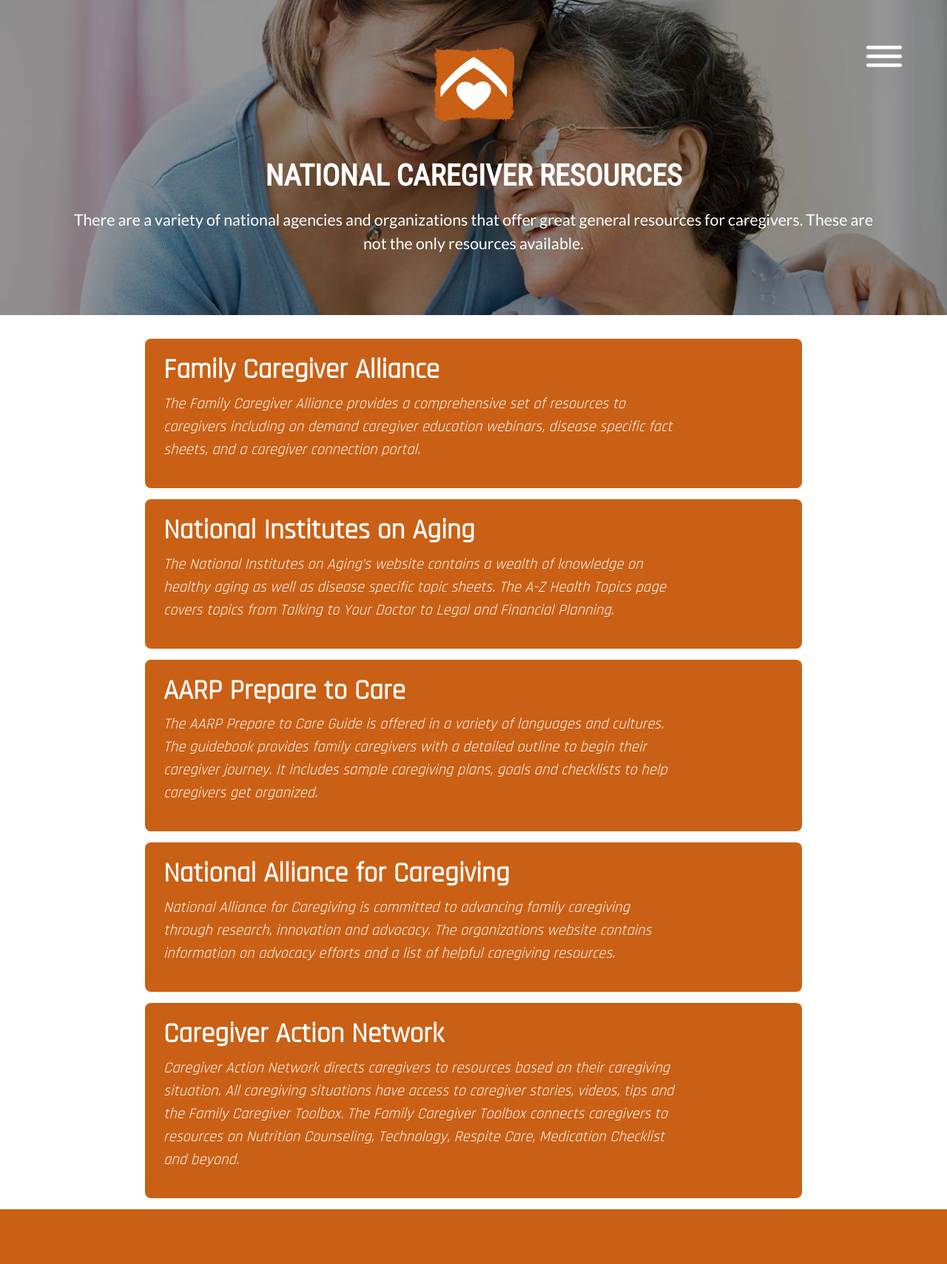
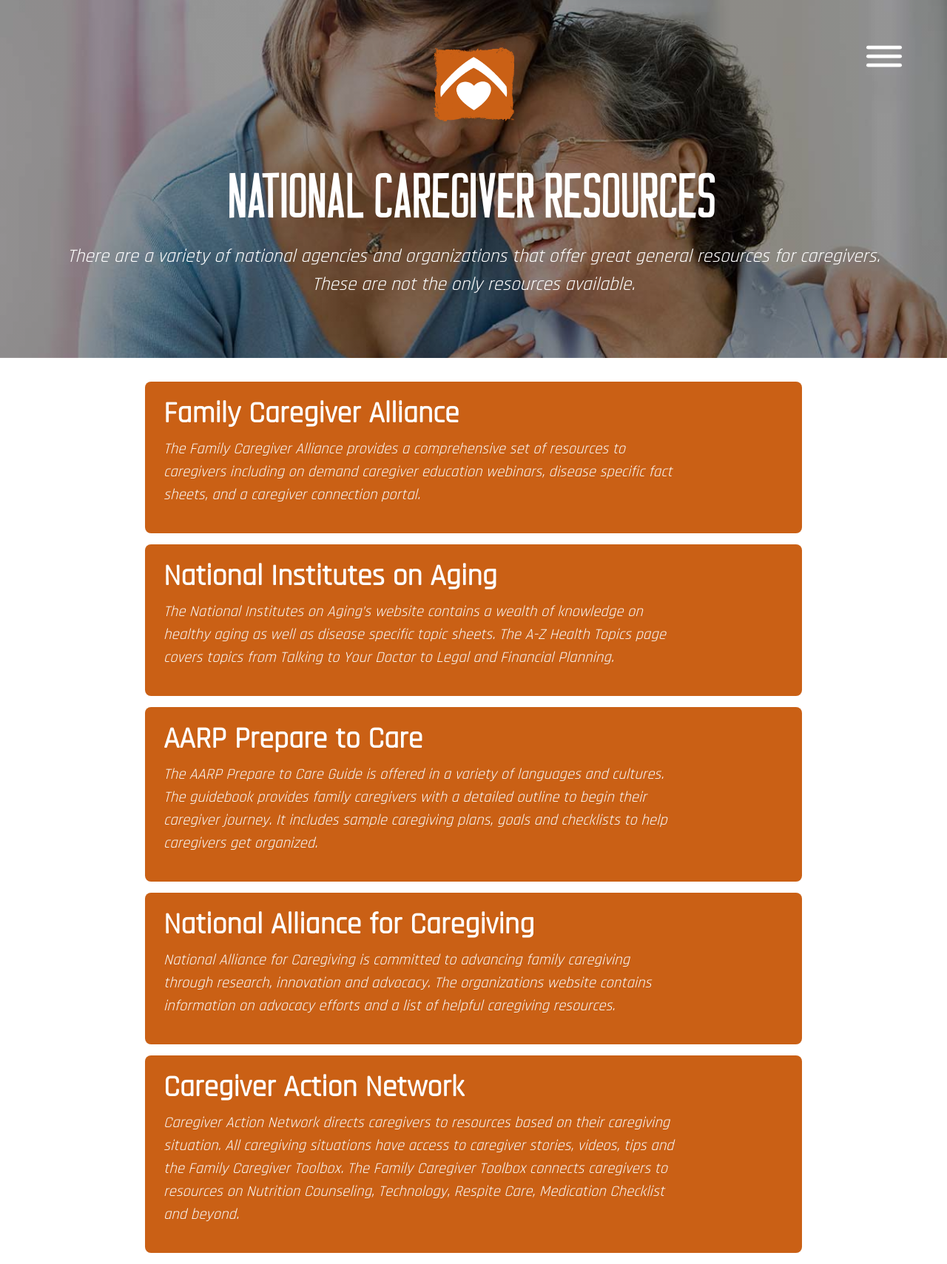
Before and after one commit to mnapoleonBR/CaregiverSupport, a Flask app: page /national-resources in a window 1280 px wide. Shown: the whole page at 74% size. Before the commit the page ends 1635 px from the top, so only its background shows below. Run offline with Flask 2, Linux system fonts and the light colour scheme; some libraries are stand-ins or nearby versions.

Commit message:
Changed header fonts and national resources

```diff
--- a/webapp/static/assets/css/header.css
+++ b/webapp/static/assets/css/header.css
@@ -1,3 +1,18 @@
+@font-face {
+  font-family: 'Casual Hardcore';
+  src: url(/static/assets/fonts/Casual-Hardcore.otf);
+}
+
+@font-face {
+  font-family: 'Rajdhani-Regular';
+  src: url(/static/assets/fonts/Rajdhani-Regular.ttf);
+}
+
+body {
+/*  font-family: 'Casual Hardcore';
+*/  font-family: 'Rajdhani-Regular';
+}
+
 .container {
   position: relative;
   text-align: center
@@ -32,19 +47,19 @@
 }
 
 .jumbotron h1 {
-  text-transform: uppercase;
-  font-size: 30pt;
-  font-weight: bolder !important;
-  font-family: 'Roboto Condensed', sans-serif !important;
+  /*text-transform: uppercase;*/
+  font-size: 66pt;
+  font-weight: 100 !important;
+  font-family: 'Casual Hardcore', sans-serif !important;
 }
 
 .jumbotron p {
-  font-family: 'Lato', sans-serif;
-  font-size: 16pt;
-  font-style: normal;
-  font-weight: 100;
+  font-family: 'Rajdhani-Regular', sans-serif;
+  font-size: 19pt;
+  font-style: italic;
+  font-weight: 400;
   color:white;
-  margin-top: 20px;
+  margin-top: 0px;
 }
 
 .top-bar, .middle-bar, .bottom-bar {
--- a/webapp/static/assets/css/nationalresources.css
+++ b/webapp/static/assets/css/nationalresources.css
@@ -43,7 +43,7 @@ body {
 
 .nounderline h2{
 	font-weight: 800;
-	font-size: 28pt;
+	font-size: 30pt;
 }
 
 .nounderline p{
```
